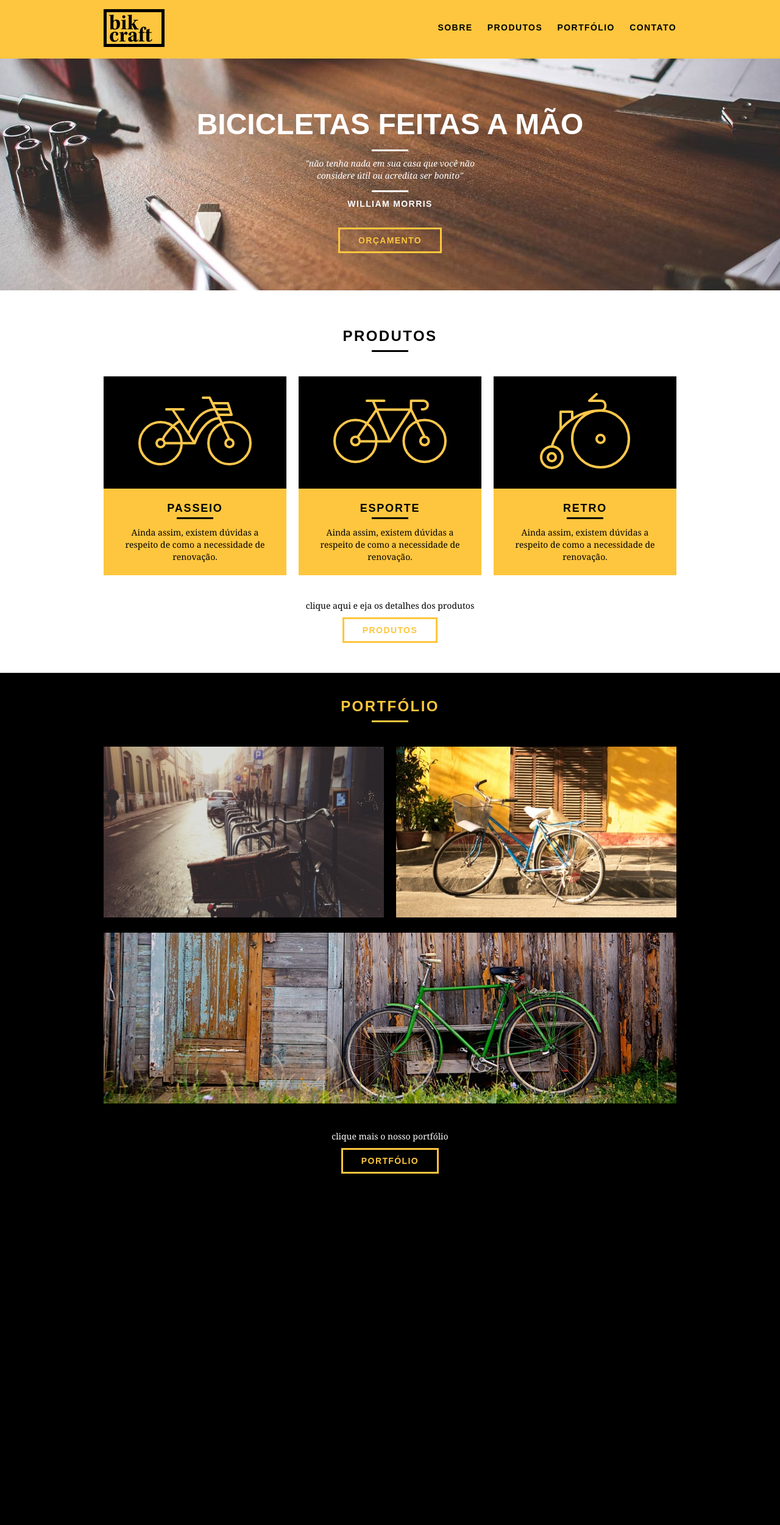
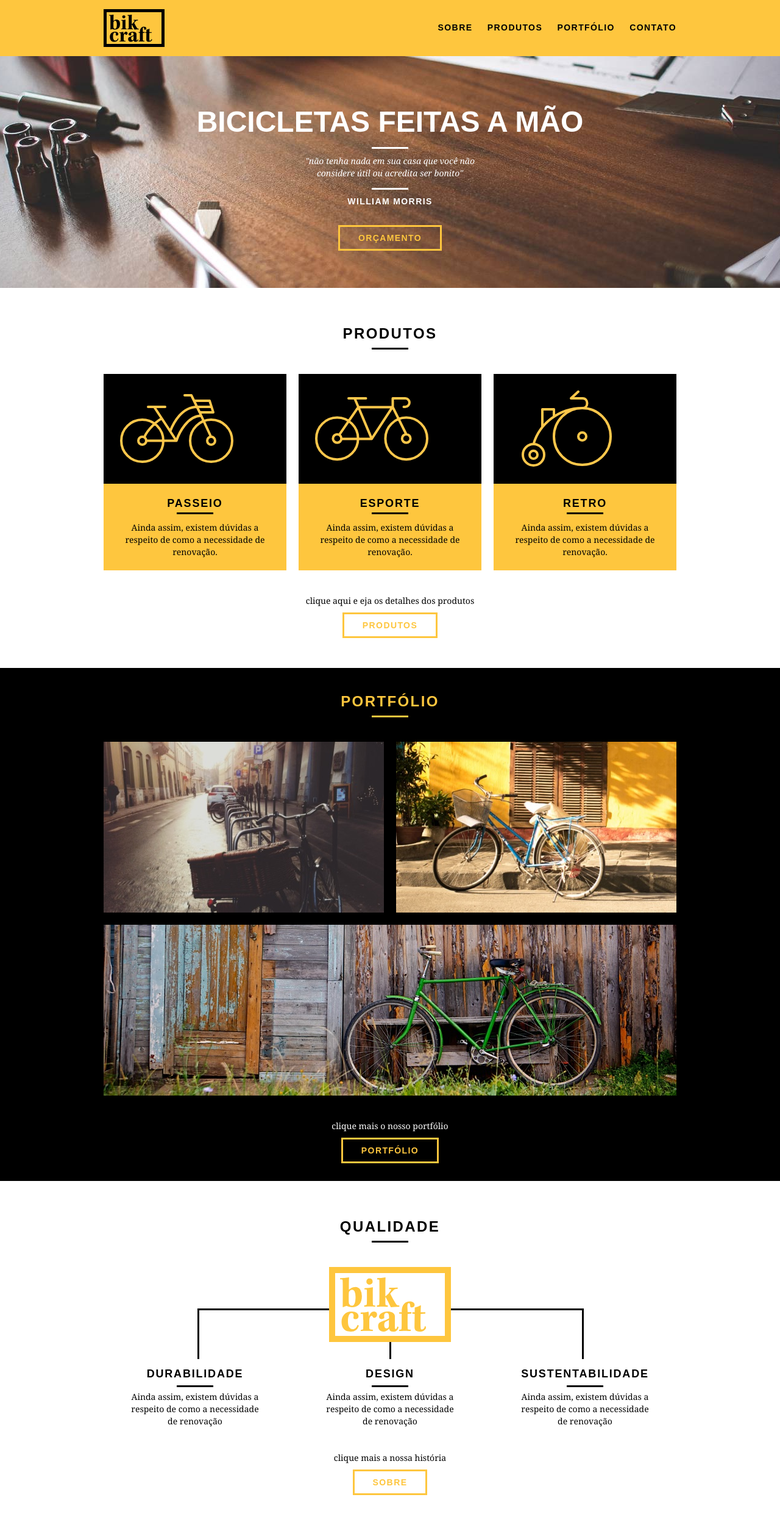
Before and after one commit to andersonfagundes/bikcraft, a PHP site: page / in a window 1280 px wide. Shown: the whole page at 61% size. Before the commit the page ends 1924 px from the top, so only its background shows below. Run offline with PHP 8.4, Linux system fonts and the light colour scheme.

Commit message:
Quality - Home

```diff
--- a/css/style.css
+++ b/css/style.css
@@ -8,6 +8,10 @@ p {
   font-family: Georgia, "Times New Roman", Times, serif;
   font-size: 14px;
   line-height: 20px;
+}
+
+img {
+  display: block;
 }
 
 .btn {
@@ -92,7 +96,7 @@ p {
   width: 100%;
   background: url("../img/bg.jpg") no-repeat center;
   background-size: cover;
-  margin-top: 96px;
+  margin-top: 92px;
   height: 380px;
   text-align: center;
   padding-top: 80px;
@@ -202,3 +206,51 @@ p {
 .portfolio .call p {
   color: #fff;
 }
+
+/*Qualidade*/
+.qualidade {
+  padding: 60px 0;
+}
+
+.qualidade:after {
+  content: "";
+  width: 634px;
+  height: 83px;
+  display: block;
+  background: url("../img/linhas.svg") no-repeat center;
+  position: absolute;
+  top: 209px;
+  right: 162px;
+  z-index: -1;
+}
+
+.qualidade img {
+  margin: 0 auto;
+}
+
+.qualidade_lista {
+  margin-top: 20px;
+}
+
+.qualidade_lista li {
+  text-align: center;
+  padding: 0 40px;
+}
+
+.qualidade_lista li h3 {
+  font-weight: bold;
+  font-size: 18px;
+  line-height: 25px;
+  text-transform: uppercase;
+  letter-spacing: 0.1em;
+  margin-top: 20px;
+}
+
+.qualidade_lista li h3:after {
+  content: "";
+  display: block;
+  width: 60px;
+  height: 3px;
+  background: #000;
+  margin: 6px auto;
+}
--- a/index.html
+++ b/index.html
@@ -93,6 +93,32 @@
         </div>
 
     </section>
+
+    <!--Qualidade-->
+    <section class="qualidade container">
+        <h2 class="subtitulo">Qualidade</h2>
+        <img src="img/bikcraft-qualidade.svg">
+        <ul class="qualidade_lista">
+            <li class="grid-1-3">
+                <h3>Durabilidade</h3>
+                <p>Ainda assim, existem dúvidas a respeito de como a necessidade de renovação</p>
+            </li>
+            <li class="grid-1-3">
+                <h3>Design</h3>
+                <p>Ainda assim, existem dúvidas a respeito de como a necessidade de renovação</p>
+            </li>
+            <li class="grid-1-3">
+                <h3>Sustentabilidade</h3>
+                <p>Ainda assim, existem dúvidas a respeito de como a necessidade de renovação</p>
+            </li>
+        </ul>
+
+        <div class="call">
+            <p>clique mais a nossa história</p>
+            <a href="sobre.html" class="btn btn-preto">Sobre</a>
+        </div>
+
+    </section>
 </body>
 
 </html>
```
